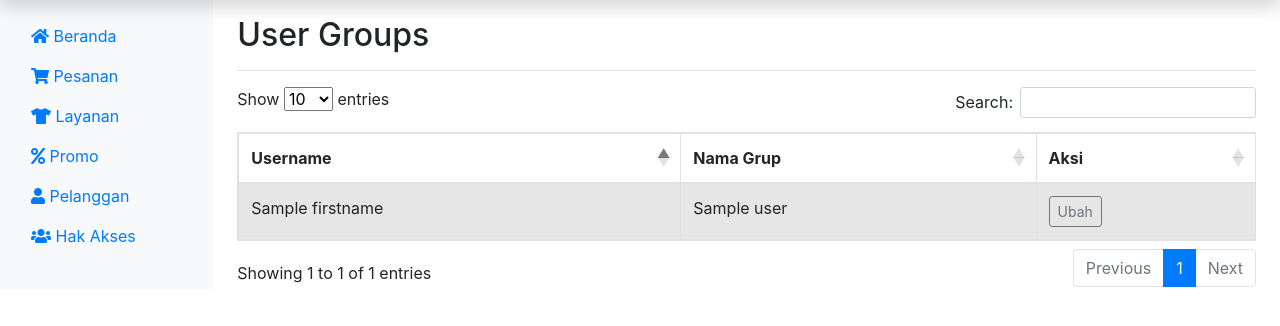
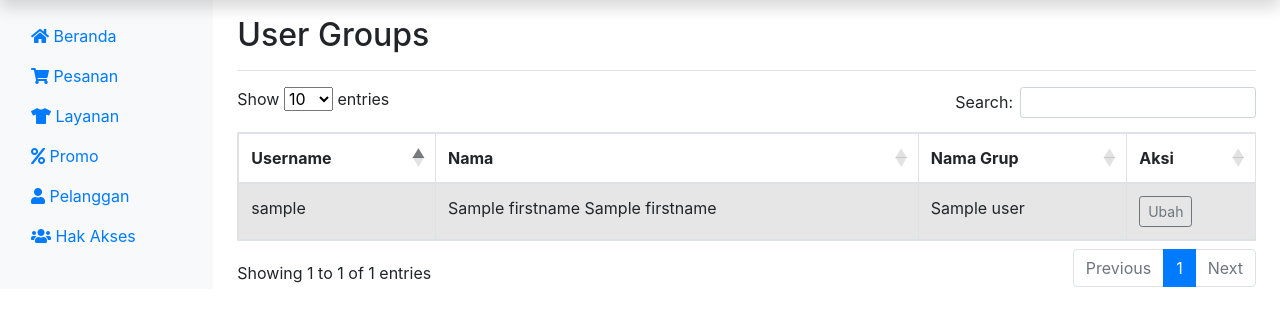
Before and after one commit to andriachmad93/aladdin-laundry, a CodeIgniter 4 app: template app/Views/pages/admin/user-group.php in a window 1280 px wide. Shown: the part 40-366 px from the top of the page. Run offline with PHP 8.4 and a stand-in for CodeIgniter, Linux system fonts and the light colour scheme; the template is opened without the code that fills it: most values are stand-ins (such as "Sample title", 1, 10 or a date in 2020); some libraries are stand-ins or nearby versions.

Commit message:
User group

```diff
--- a/app/Views/pages/admin/user-group.php
+++ b/app/Views/pages/admin/user-group.php
@@ -15,16 +15,18 @@
           <thead>
             <tr>
               <th>Username</th>
+              <th>Nama</th>
               <th>Nama Grup</th>
               <th>Aksi</th>
             </tr>
           </thead>
           <tbody>
             <?php
-                foreach($users as $user) {
+            foreach ($users as $user) {
             ?>
               <tr>
-                  <td><?= $user['firstname'] ?></td>
+                <td><?= $user['username'] ?></td>
+                <td><?= $user['firstname'] ?> <?= $user['firstname'] ?></td>
                 <td><?= $user['name'] ?></td>
                 <td><a href="<?= base_url('user/edit_user_group/' . $user['id']); ?>" class="btn btn-sm btn-outline-secondary">Ubah</a></td>
               </tr>
```
Lines whose indentation alone changed are shown as unchanged.
